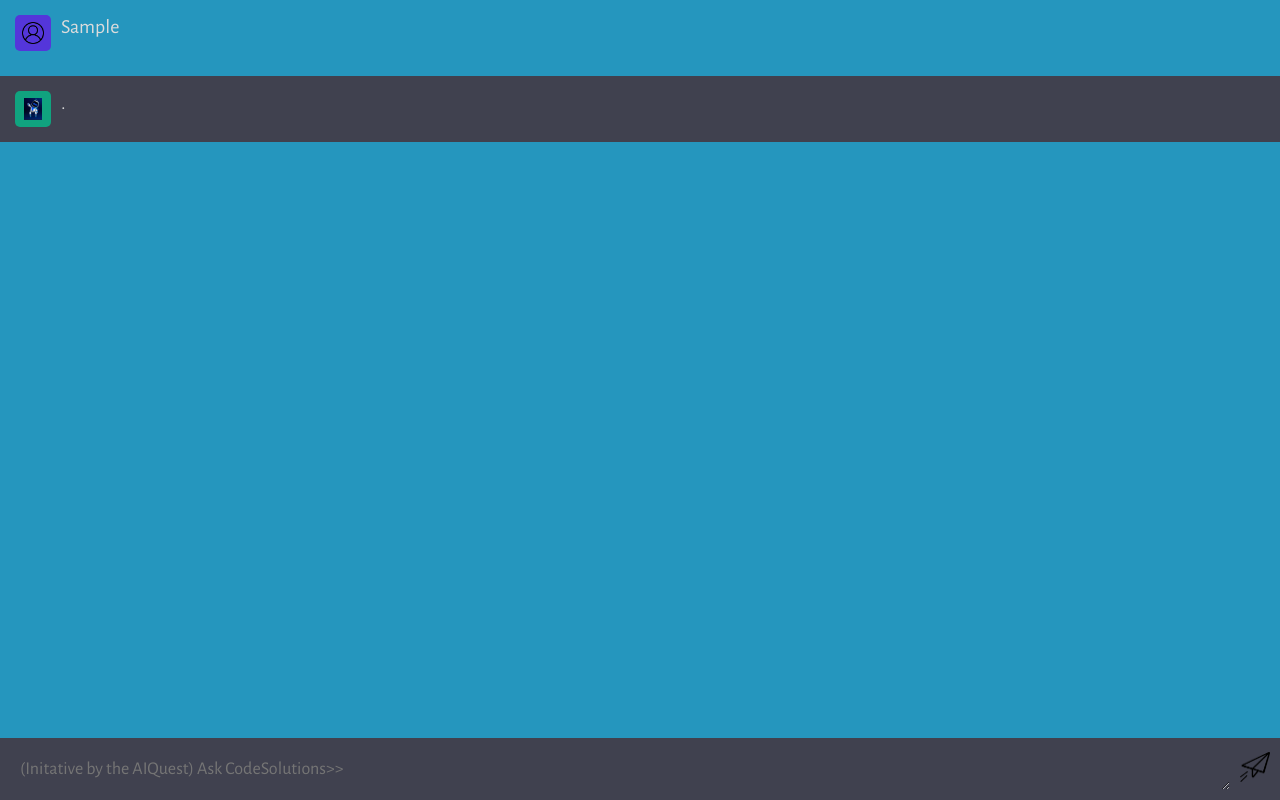
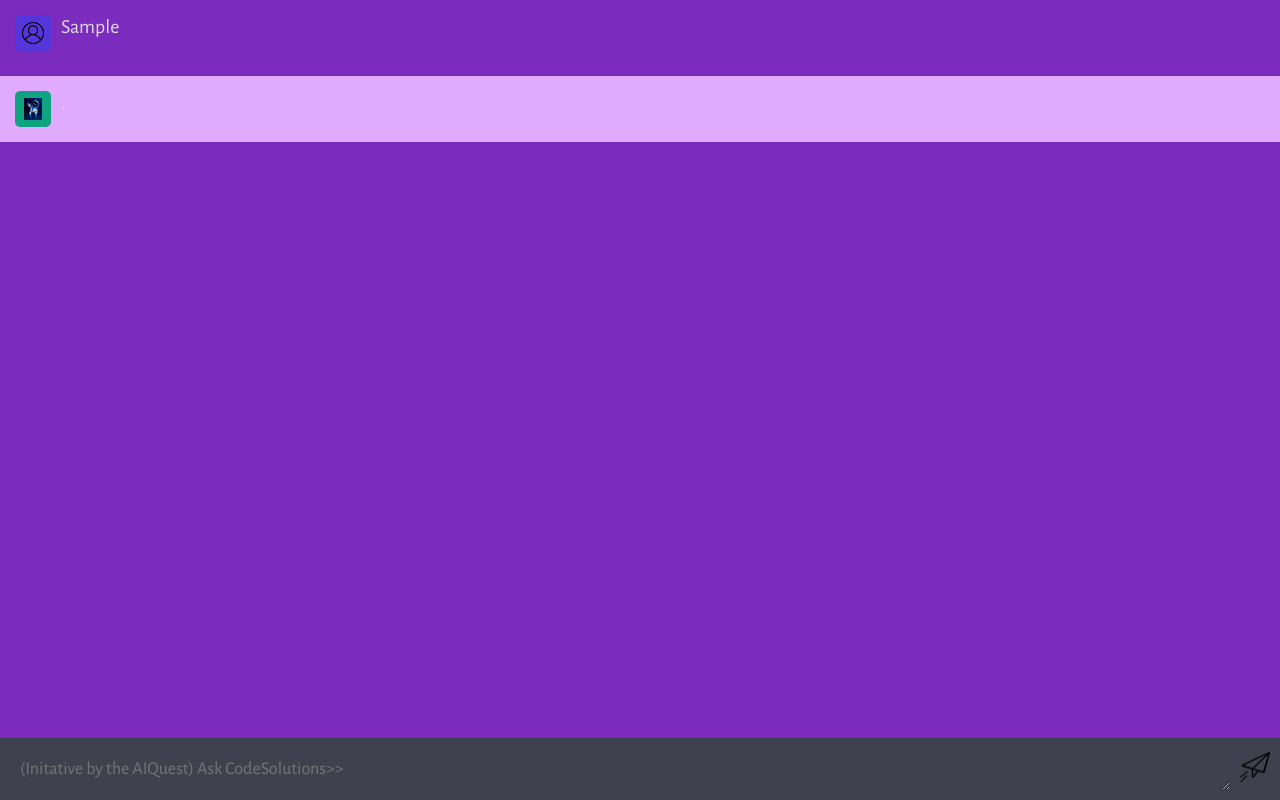
Before and after one commit to Sahityaaryan/CodingSolutionsAI, a website built with Vite: page client/index.html in a window 1280 px wide. Both pictures are taken after typing "Sample" into the empty fields and a click on the button 1255 px from the left and 769 px from the top of the page. Built offline with nearby package versions, Linux system fonts and the light colour scheme; no server answers.

Commit message:
changing the bg of both the human as well as the ai to some shade of purple

```diff
--- a/client/style.css
+++ b/client/style.css
@@ -15,7 +15,7 @@ body {
 #app {
   width: 100vw;
   height: 100vh;
-  background: rgb(37, 150, 190);
+  background: #7B2CBF;
   /* background: #343541; */
 
   display: flex;
@@ -52,7 +52,7 @@ body {
 }
 
 .ai {
-  background: #40414F;
+  background: #E0AAFF;
 }
 
 .chat {
```
